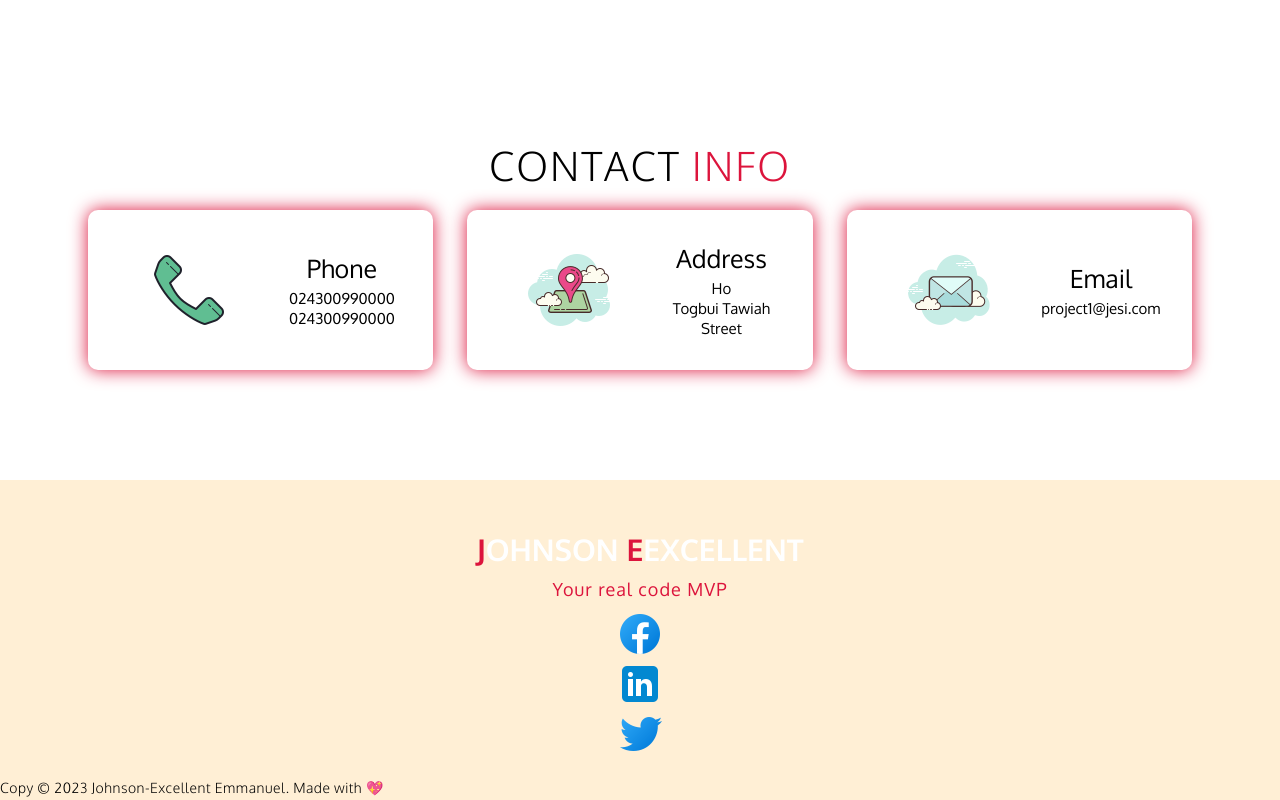
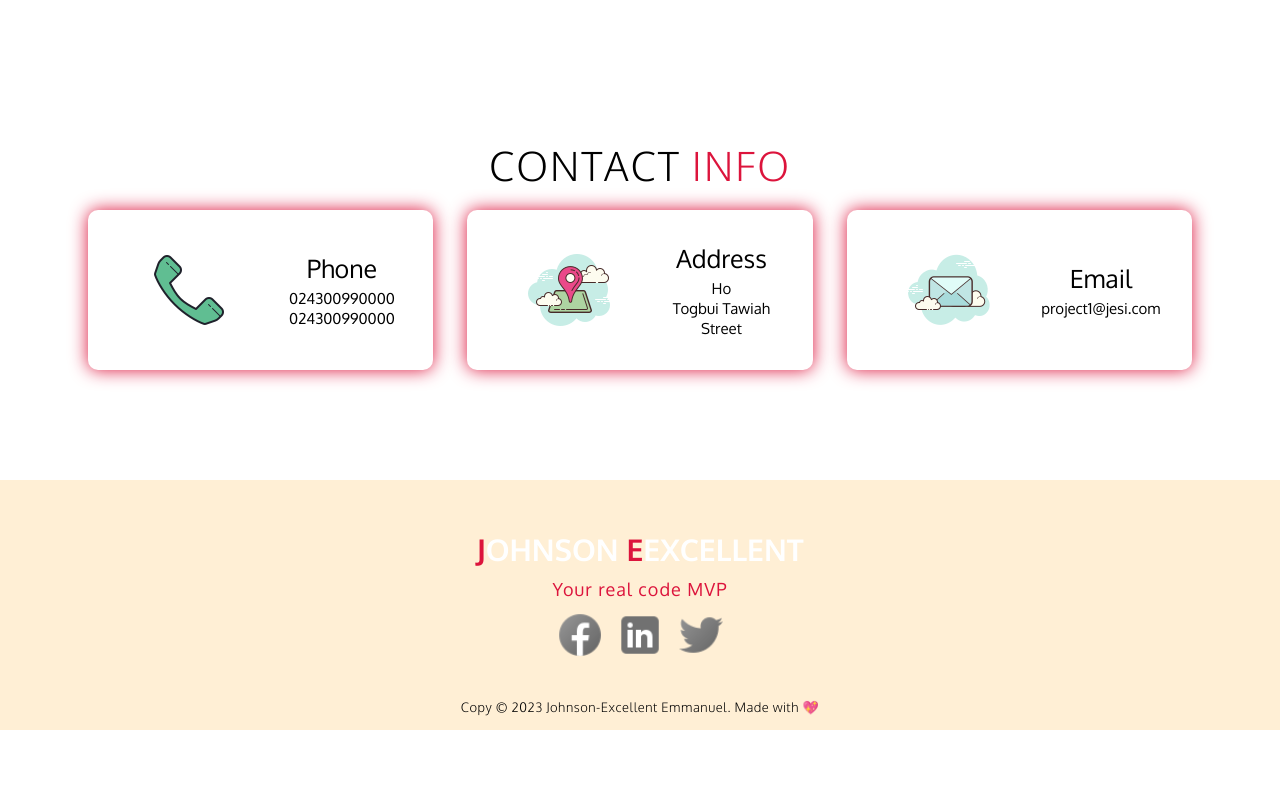
Before and after one commit to johnsonsemmanuel/jesi-class-work, a plain HTML site: page index.html in a window 1280 px wide. Shown: the part 4255-5055 px from the top of the page. After the commit the page ends 4985 px from the top, so only its background shows below. Drawn offline with Linux system fonts and the light colour scheme.

Commit message:
additional commitment

```diff
--- a/index.html
+++ b/index.html
@@ -242,8 +242,8 @@
 <a href="#"></a><img src="./img/icons8-twitter-48.png" alt="Twitter">
     </div>
   </div>
+  <p>Copy &copy; 2023 Johnson-Excellent Emmanuel. Made with &#x1F496;</p>
 </div>
-<p>Copy &copy; 2023 Johnson-Excellent Emmanuel. Made with &#x1F496;</p>
 </div>
 </section>
   </body>
--- a/main.css
+++ b/main.css
@@ -538,6 +538,30 @@ img {
   margin-bottom: 10px;
 }
 
+#footer .social-icon{
+  display: flex;
+  margin-bottom: 30px;
+}
+
+#footer .social-item{
+  height: 50px;
+  width: 50px;
+  margin: 0 5px;
+}
+
+#footer .social-item img{
+  filter: grayscale(1);
+  transition: 0.3s ease filter;
+}
+
+#footer .social-item:hover img{
+  filter: grayscale(0);
+}
+
+#footer p{
+color: black;
+font-size: 1.3rem;
+}
 
 
 
```
